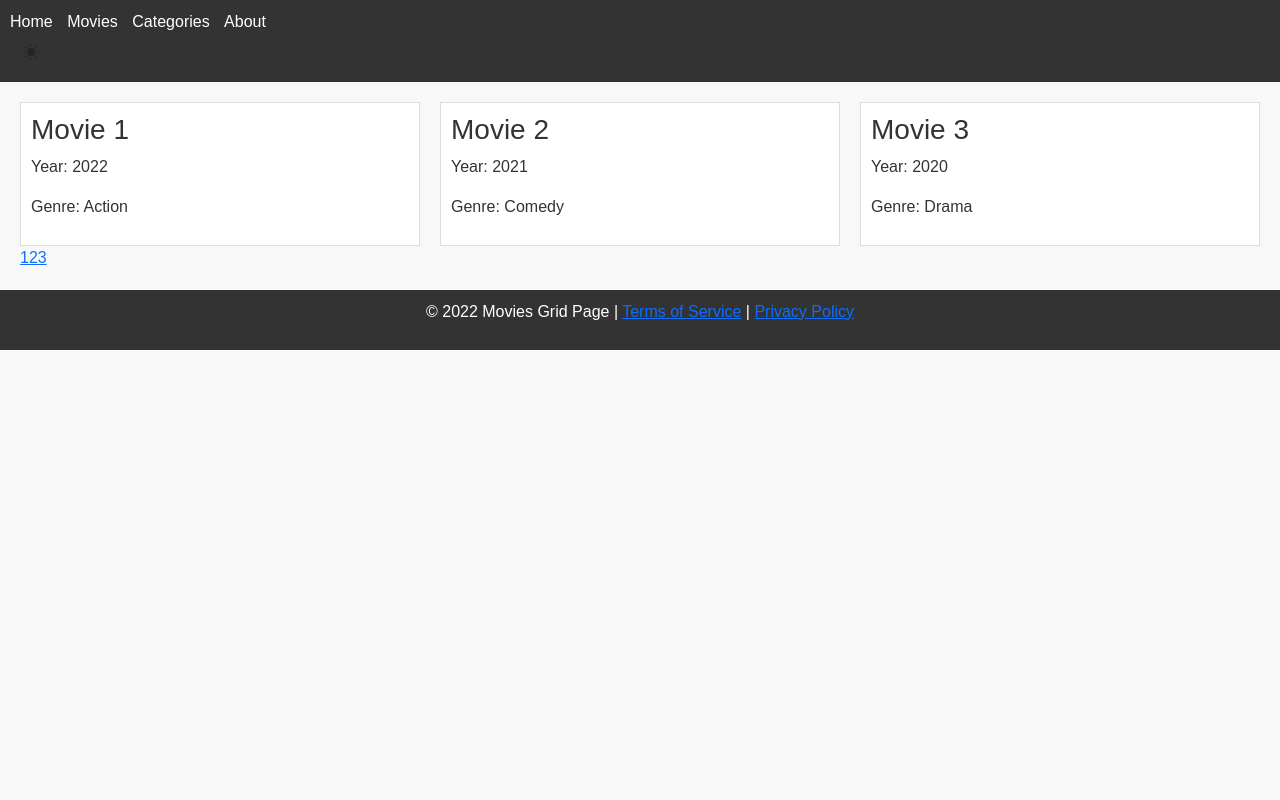
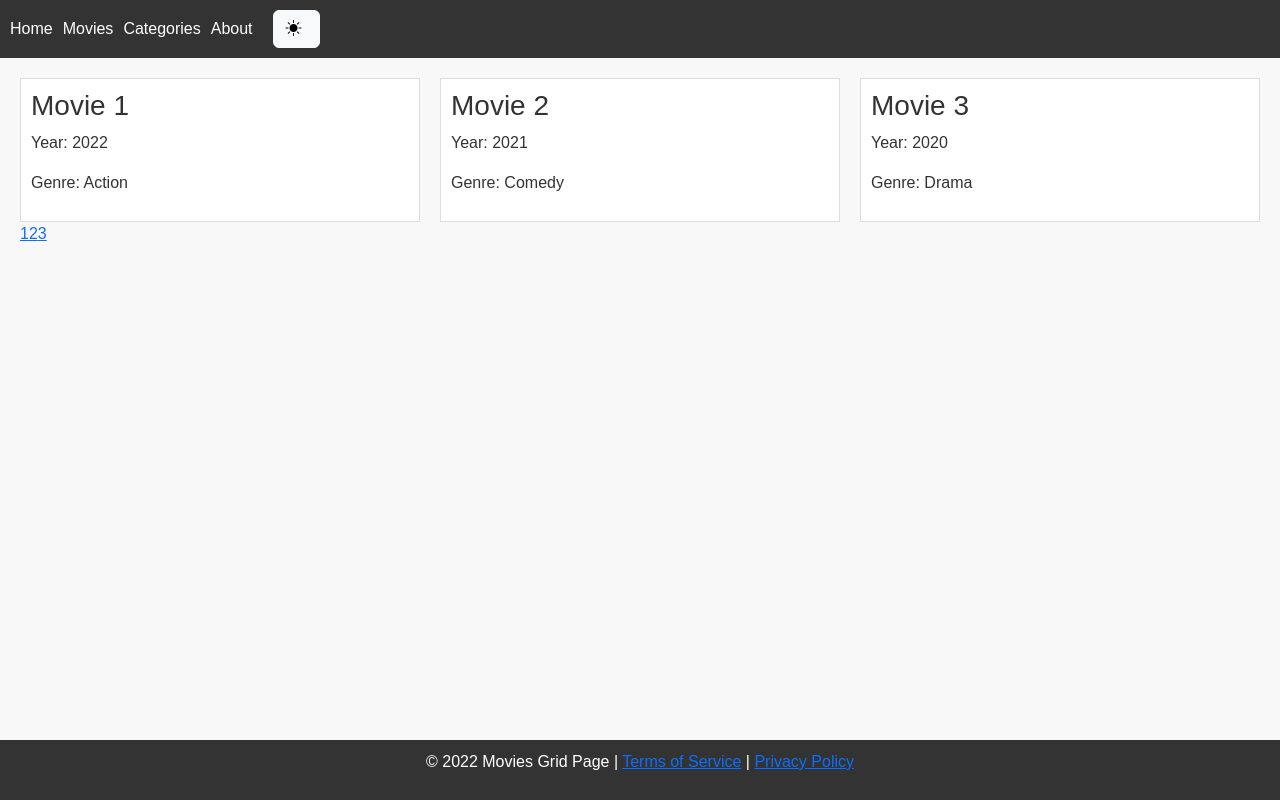
Before and after one commit to PhyoeBlitz/Media-Server, a Django app: page / in a window 1280 px wide. Run offline with Django 4.2, Linux system fonts and the light colour scheme.

Commit message:
update layout

```diff
--- a/MediaServer/home/templates/home.html
+++ b/MediaServer/home/templates/home.html
@@ -31,16 +31,16 @@
                 <li><a href="#">Movies</a></li>
                 <li><a href="#">Categories</a></li>
                 <li><a href="#">About</a></li>
+                <li>
+                    <form action="{% url 'toggle_theme' %}" method="post" class="theme-toggle">
+                        {% csrf_token %}
+                        <button type="submit" class="btn {% if request.session.theme == 'dark' %}btn-dark{% else %}btn-light{% endif %}">
+                            <span class="bi {% if request.session.theme == 'dark' %}bi-moon{% else %}bi-sun{% endif %}"></span>
+                        </button>
+                    </form>
+                </li>
             </ul>
         </nav>
-        <form action="{% url 'toggle_theme' %}" method="post">
-            {% csrf_token %}
-            <button type="submit" class="btn theme-toggle {% if request.session.theme == 'dark' %}dark-theme{% else %}light-theme{% endif %}">
-                <span class="bi {% if request.session.theme == 'dark' %}bi-moon{% else %}bi-sun{% endif %}"></span>
-            </button>
-        </form>
-
-
     </header>
 
     <main>
--- a/MediaServer/productionfiles/styles.css
+++ b/MediaServer/productionfiles/styles.css
@@ -1,6 +1,14 @@
+/* Updated CSS with your changes */
+
+/* Reset default styles */
+* {
+    margin: 0;
+    padding: 0;
+    box-sizing: border-box;
+}
+
+/* Body and header styles */
 body {
-    padding: 0;
-    margin: 0;
     font-family: Arial, sans-serif;
 }
 
@@ -10,14 +18,16 @@ body {
     color: #fff;
 }
 
+/* Navigation styles */
 nav ul {
     list-style: none;
+    display: flex;
+    align-items: center;
     margin: 0;
     padding: 0;
 }
 
     nav ul li {
-    display: inline-block;
         margin-right: 10px;
     }
 
@@ -26,7 +36,9 @@ body {
             text-decoration: none;
         }
 
+/* Main content styles */
 main {
+    flex-grow: 1; /* Allow the main content to grow and fill available space */
     padding: 20px;
 }
 
@@ -41,28 +53,30 @@ body {
     padding: 10px;
 }
 
+/* Footer styles */
 footer {
     background-color: #333;
     padding: 10px;
     color: #fff;
     text-align: center;
+    position: fixed; /* Position the footer at the bottom */
+    left: 0;
+    bottom: 0;
+    width: 100%; /* Take up the full width of the viewport */
 }
 
-/* Styles for the light theme button */
+/* Theme toggle button styles */
 .light-theme .theme-toggle {
     background-color: #fff;
     color: #333;
-    /* Add other light theme styles */
 }
 
-/* Styles for the dark theme button */
 .dark-theme .theme-toggle {
     background-color: #333;
     color: #fff;
-    /* Add other dark theme styles */
 }
 
-/* Styles for the sun and moon icons */
+/* Sun and moon icon styles */
 .bi-sun:before {
     content: "\f1d1"; /* Unicode character for sun icon in Bootstrap Icons */
 }
@@ -70,3 +84,21 @@ body {
 .bi-moon:before {
     content: "\f495"; /* Unicode character for moon icon in Bootstrap Icons */
 }
+
+/* Theme toggle button positioning and sizing */
+.theme-toggle {
+    display: flex;
+    align-items: center;
+    margin-left: auto;
+    margin-right: 20px; /* Add some spacing from the navigation links */
+}
+
+ .theme-toggle .btn {
+     margin: 0;
+     margin-left: 10px;
+ }
+
+ .theme-toggle .bi {
+     font-size: 1rem;
+     margin-right: 5px;
+ }
--- /dev/null
+++ b/MediaServer/requirements.txt
@@ -0,0 +1,6 @@
+asgiref==3.7.2
+Django==4.2.4
+sqlparse==0.4.4
+typing_extensions==4.7.1
+tzdata==2023.3
+whitenoise==6.5.0
```
Also changed, not shown: MediaServer/home/static/styles.css (+40 -8 lines), MediaServer/db.sqlite3, 1 other file. Lines whose indentation alone changed are shown as unchanged.
